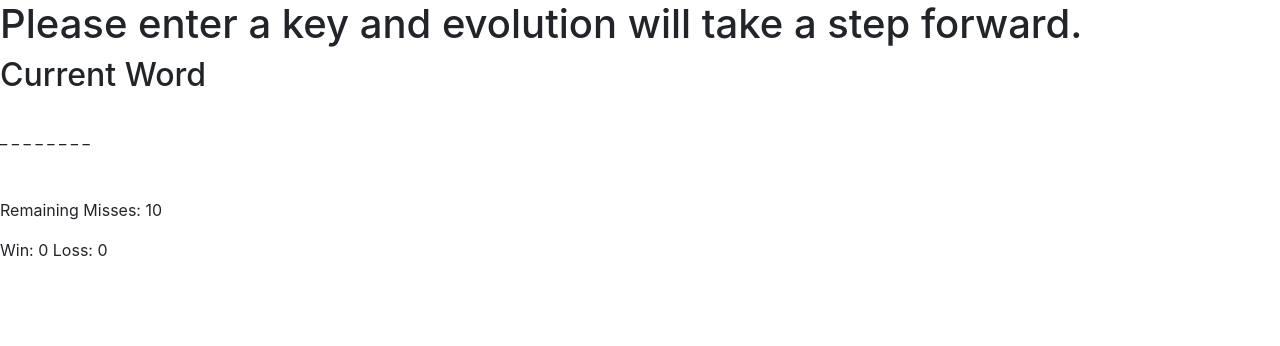
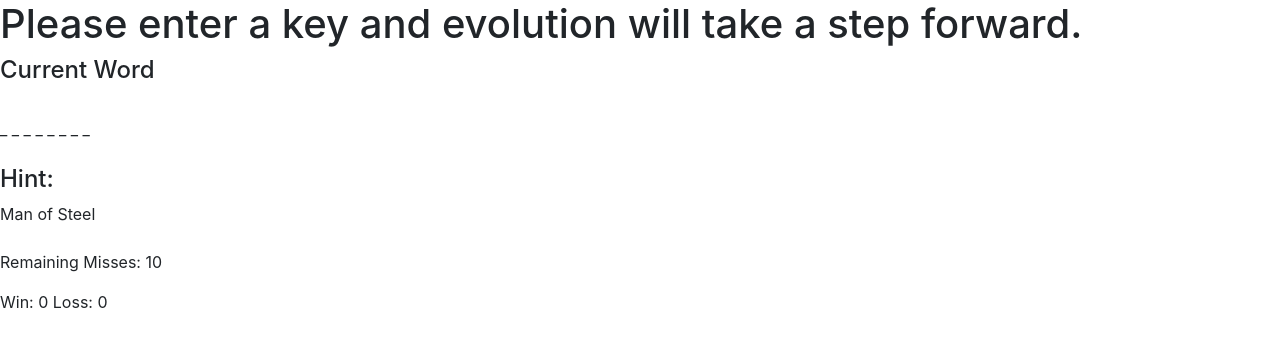
Before and after one commit to kmumford123/Hangman-Game, a plain HTML site: page index.html in a window 1280 px wide. Drawn offline with nearby package versions, Linux system fonts and the light colour scheme.

Commit message:
Latest HW upload

```diff
--- a/assets/javascript/game.js
+++ b/assets/javascript/game.js
@@ -1,23 +1,23 @@
-	// var correctAnswers = ["wolverine", "Beast", "Professor X", "Ice Man", "Storm", "Cyclops", "Jean Grey", "Colossus"];
-	// var puzzle = [" "];
-
 // Start the game
 	// Start game on click
 	// Choose a Word
-		// var puzzle = " "
 var correctAnswers = ["Wolverine", "Beast", "Professor X", "Ice Man", "Storm", "Cyclops", "Jean Grey", "Colossus"];
 var chosenWord = correctAnswers[Math.floor(Math.random()*correctAnswers.length)];
 
 //  Display a clue -- Use onclick function
-var clue = ["Adamantium", "Smart Blue", "Mental Baldy", "Cool Breeze", "Ororo Munroe", "Too Hot Too Fly", "Man of Steel"];
+var clue = ["Adamantium", "Smart Blue", "Mental Baldy", "Cool Breeze", "Ororo Munroe", "4 Your Eyes Only", "Too Hot Too Fly", "Man of Steel"];
 var clues = document.getElementById("clues");
-function clueCompare(){
 	for (var i = 0; i < correctAnswers.length; i++) {
-		 console.log(clue[i]);
+		 if (chosenWord === correctAnswers[i]) {
+		 	var clues = document.getElementById("clues");
+		 	var newCluesDiv = document.createElement("div");
+		    newCluesDiv.innerHTML = clue[i];
+		     clues.appendChild(newCluesDiv);
+		     console.log(clue[i]);
 			}
 		}
 	var newCluesDiv = document.createElement("div");
-    // newCluesDiv.innerHTML = clue;
+    // newCluesDiv.innerHTML = showClue;
      clues.appendChild(newCluesDiv);
 	// console.log(clue);
 	console.out;
--- a/index.html
+++ b/index.html
@@ -11,14 +11,14 @@
 <body>
 	<h1>Please enter a key and evolution will take a step forward.</h1>
 
-	<h2> Current Word</h2>
+	<h4> Current Word</h2>
 	<br>
 	<div id="empty-div">
 
 	</div>
 	<br>
 	<div id="clues">
-
+		<h4>Hint: </h4>
 	</div>
 	<br>
 	<div id="stat">
```
